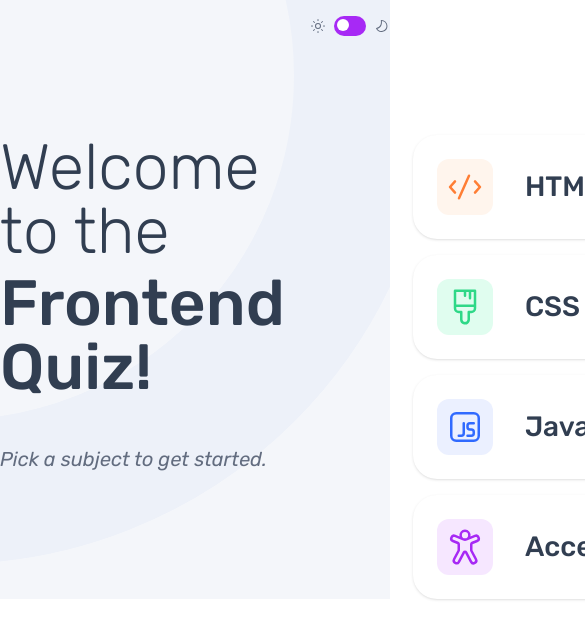
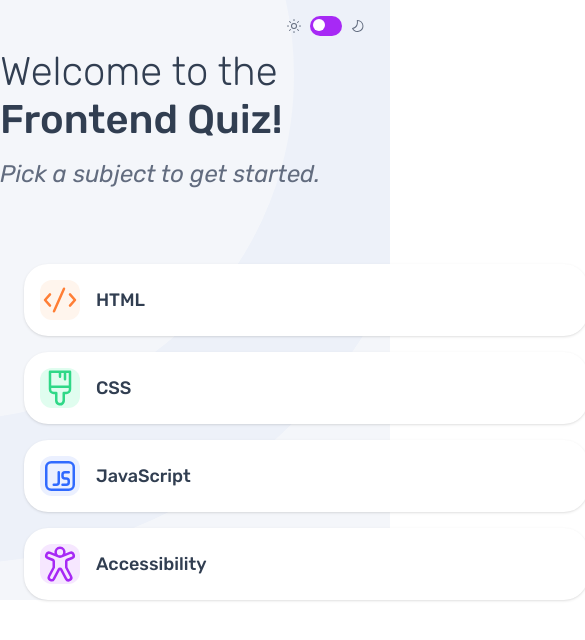
Before and after one commit to phwnganh/frontend-quiz-app, a React (Vite) app: page / in a window 390 px wide. Shown: the top 640 px of the page, 585 px wide, since content can reach past the window. Built offline with nearby package versions, Linux system fonts and the light colour scheme.

Commit message:
feat: done responsive mobile

```diff
--- a/src/components/MenuStartedSection/MenuStartedItem.jsx
+++ b/src/components/MenuStartedSection/MenuStartedItem.jsx
@@ -3,11 +3,11 @@ import {useNavigate} from 'react-router-dom';
 const MenuStartedItem = ({item}) => {
     const navigate = useNavigate();
     return (
-        <div role={"button"} onClick={() => navigate(`${item.title}`)} className={"bg-white rounded-3xl shadow-sm p-6 flex items-center gap-8 min-w-141 cursor-pointer"}>
-            <div className={`flex justify-center items-center w-14 h-14 shrink-0 rounded-xl ${item.bgColor}`}>
+        <div role={"button"} onClick={() => navigate(`${item.title}`)} className={"bg-white rounded-3xl shadow-sm p-4 md:p-6 flex items-center gap-4 sm:gap-8 min-w-141 cursor-pointer"}>
+            <div className={`flex justify-center items-center w-10 h-10 sm:w-14 sm:h-14 shrink-0 rounded-xl ${item.bgColor}`}>
                 <img src={item.icon} alt={item.title} />
             </div>
-            <h4 className={"text-preset-4 leading-preset-4 font-preset-4 text-blue-900"}>{item.title}</h4>
+            <h4 className={"text-preset-4-mobile sm:text-preset-4 leading-preset-4 font-preset-4 text-blue-900"}>{item.title}</h4>
         </div>
     );
 };
--- a/src/components/MenuStartedSection/MenuStartedList.jsx
+++ b/src/components/MenuStartedSection/MenuStartedList.jsx
@@ -4,7 +4,7 @@ import MenuStartedItem from "./MenuStartedItem.jsx";
 
 const MenuStartedList = () => {
     return (
-        <div className={"flex flex-col gap-4"}>
+        <div className={"pt-8 px-6 sm:pt-0 sm:px-0 flex flex-col gap-4 sm:gap-6 md:gap-4"}>
             {data.quizzes.map((quiz, index) =>
                 <MenuStartedItem key={index} item={quiz} />)
             }
--- a/src/components/MenuStartedSection/MenuStartedTitle.jsx
+++ b/src/components/MenuStartedSection/MenuStartedTitle.jsx
@@ -2,12 +2,12 @@ import React from 'react';
 
 const MenuStartedTitle = () => {
     return (
-        <div className={"flex flex-col gap-12"}>
+        <div className={"flex flex-col gap-4 md:gap-12"}>
             <div className={"flex flex-col gap-2"}>
-                <h1 className={"text-preset-2-light leading-preset-2 font-preset-2-light text-blue-900"}>Welcome to the</h1>
-                <span className={"text-preset-2-mediun leading-preset-2 font-preset-2-medium text-blue-900"}>Frontend Quiz!</span>
+                <h1 className={"text-preset-2-mobile-light sm:text-preset-2-light leading-preset-2 font-preset-2-light text-blue-900"}>Welcome to the</h1>
+                <span className={"text-preset-2-mobile-medium sm:text-preset-2-mediun leading-preset-2 font-preset-2-medium text-blue-900"}>Frontend Quiz!</span>
             </div>
-            <h2 className={"italic text-grey-500 text-preset-6 leading-preset-6"}>Pick a subject to get started.</h2>
+            <h2 className={"italic text-grey-500 text-preset-5-medium sm:text-preset-6 leading-preset-5 sm:leading-preset-6"}>Pick a subject to get started.</h2>
         </div>
     );
 };
--- a/src/components/MenuStartedSection/index.jsx
+++ b/src/components/MenuStartedSection/index.jsx
@@ -2,7 +2,7 @@ import MenuStartedTitle from "./MenuStartedTitle.jsx";
 import MenuStartedList from "./MenuStartedList.jsx";
 const MenuStartedSection = () => {
     return (
-        <main className={"mt-24.75 flex gap-32"}>
+        <main className={"sm:mt-11.75 md:mt-24.75 flex flex-col md:flex-row gap-10 sm:gap-16 md:gap-32"}>
             <MenuStartedTitle/>
             <MenuStartedList/>
         </main>
--- a/src/pages/MainPage.jsx
+++ b/src/pages/MainPage.jsx
@@ -4,7 +4,9 @@ import MenuStartedSection from "../components/MenuStartedSection/index.jsx";
 const MainPage = () => {
     return (
         <>
-            <CustomSwitchTheme/>
+            <div className={"px-6 pb-4"}>
+                <CustomSwitchTheme/>
+            </div>
             <MenuStartedSection/>
         </>
     );
```
